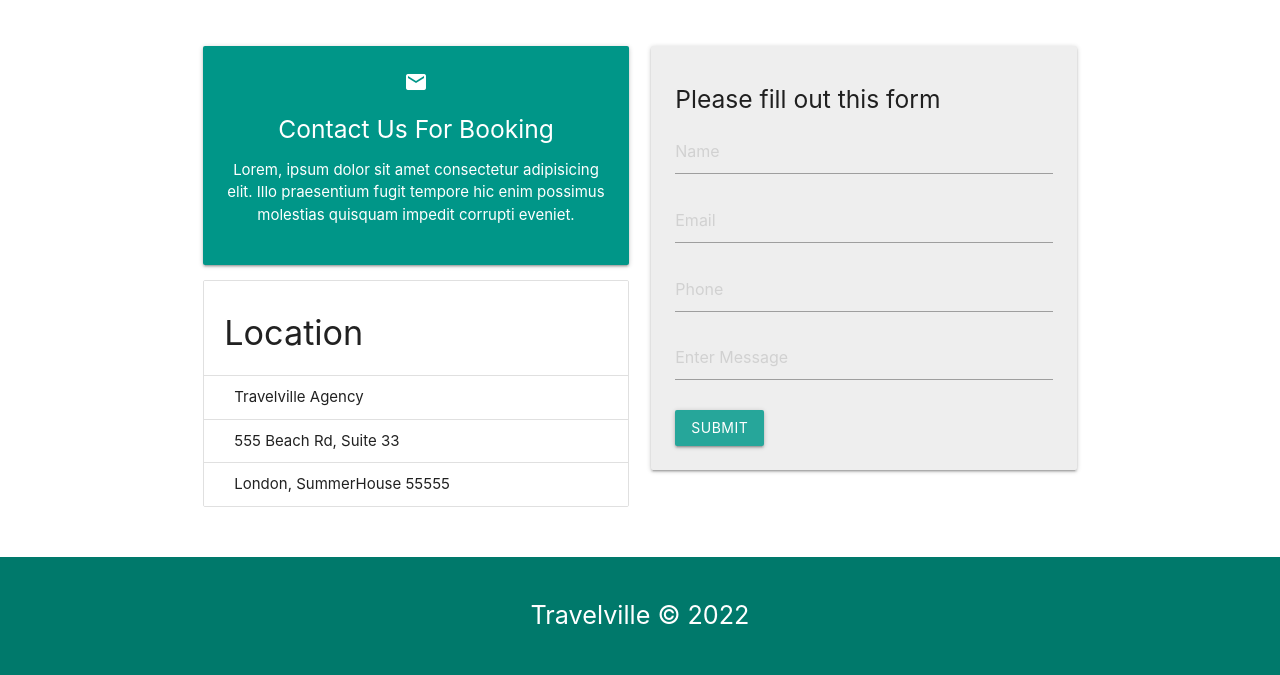
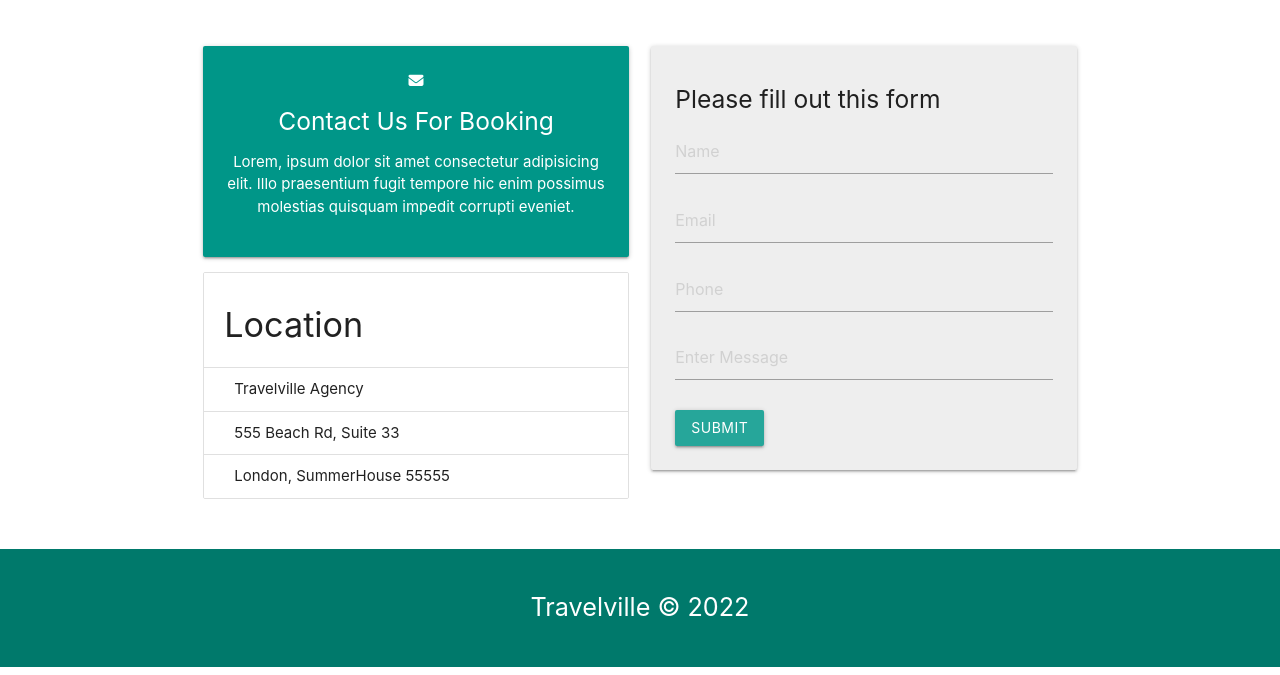
Before and after one commit to TopBoy7/Travelville, a plain HTML site: page index.html in a window 1280 px wide. Shown: the part 2349-3024 px from the top of the page. Drawn offline with nearby package versions, Linux system fonts and the light colour scheme.

Commit message:
Update index.html

```diff
--- a/index.html
+++ b/index.html
@@ -268,7 +268,7 @@
       <div class="row">
         <div class="col s12 m6">
           <div class="card-panel teal white-text center">
-            <i class="material-icons">email</i>
+            <i class="fa-solid fa-envelope"></i>
             <h5>Contact Us For Booking</h5>
             <p>Lorem, ipsum dolor sit amet consectetur adipisicing elit. Illo praesentium fugit tempore hic enim possimus molestias
               quisquam impedit corrupti eveniet.</p>
```
